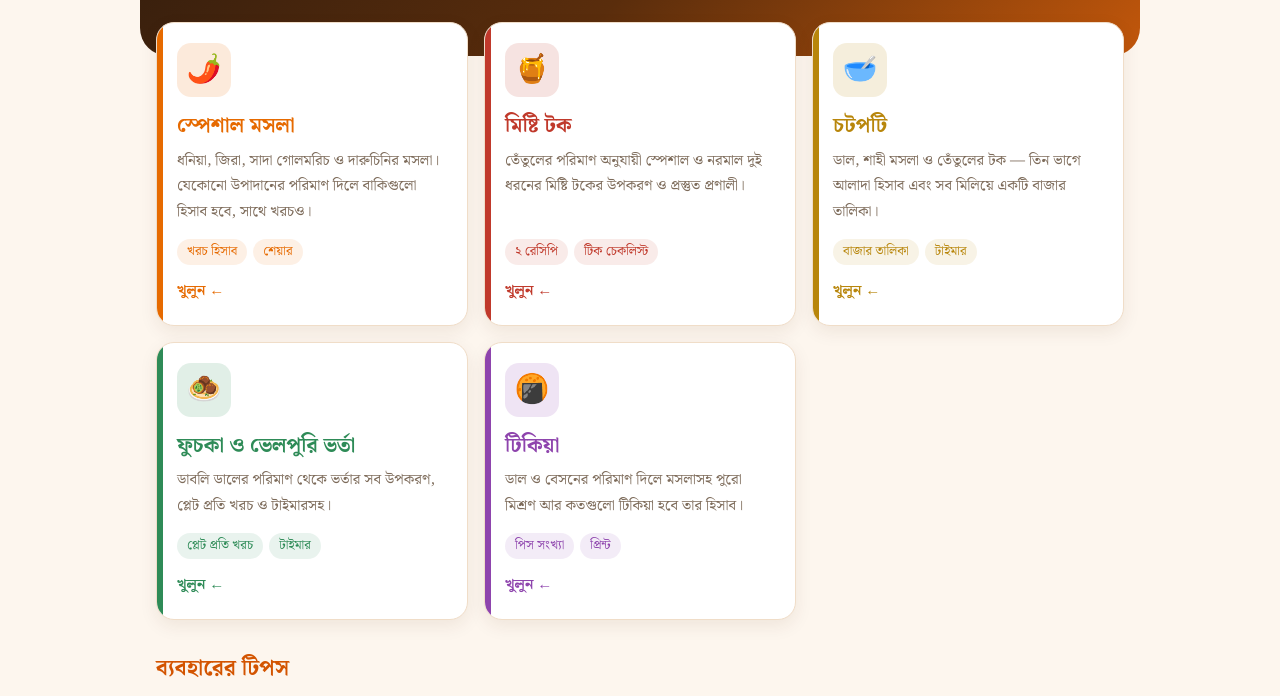
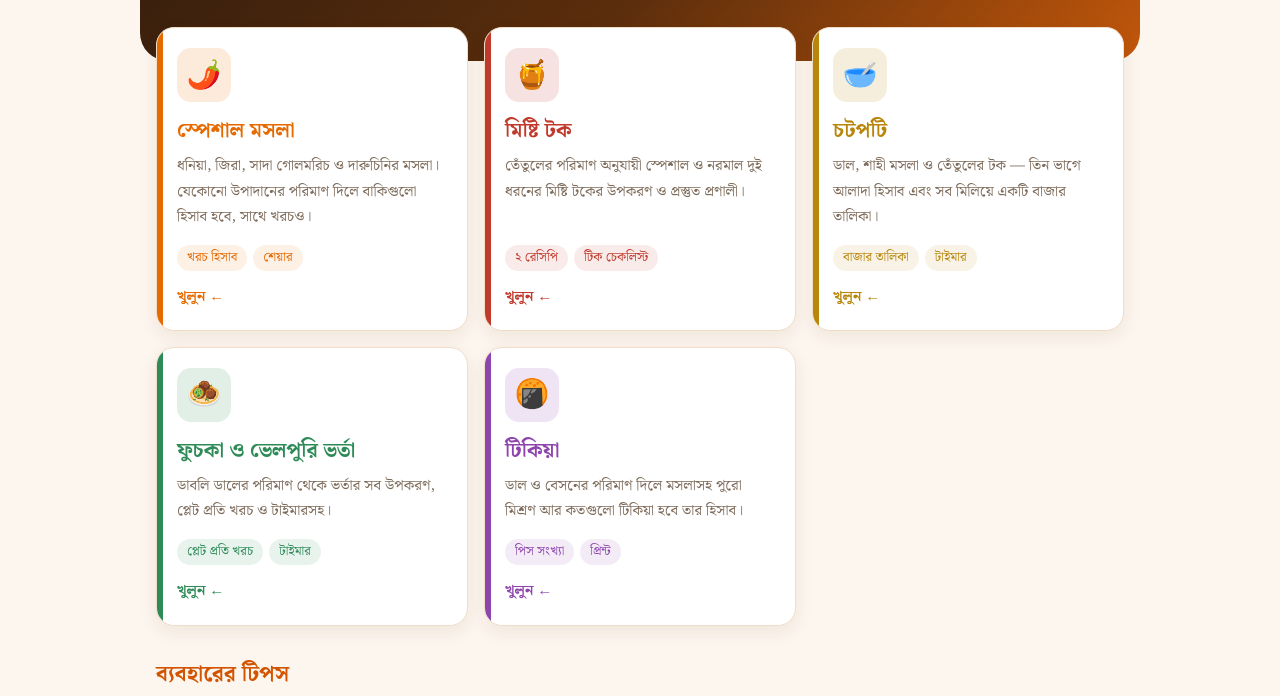
Before and after one commit to najmul00723/recipe-calculator, a plain HTML site: page index.html in a window 1280 px wide. Shown: the part 285-981 px from the top of the page. Drawn offline with Linux system fonts and the light colour scheme; a web font is replaced by a local one.

Commit message:
Add stylesheet link to index.html

```diff
--- a/index.html
+++ b/index.html
@@ -7,6 +7,7 @@
 <title>কিছুক্ষণ আপ্যায়ন — রেসিপি ক্যালকুলেটর</title>
 <link rel="preconnect" href="https://fonts.googleapis.com">
 <link rel="preconnect" href="https://fonts.gstatic.com" crossorigin>
+<link rel="stylesheet" href="assets/site.css">
 <link href="https://fonts.googleapis.com/css2?family=Tiro+Bangla:ital@0;1&display=swap" rel="stylesheet">
 <style>
 :root{
```
